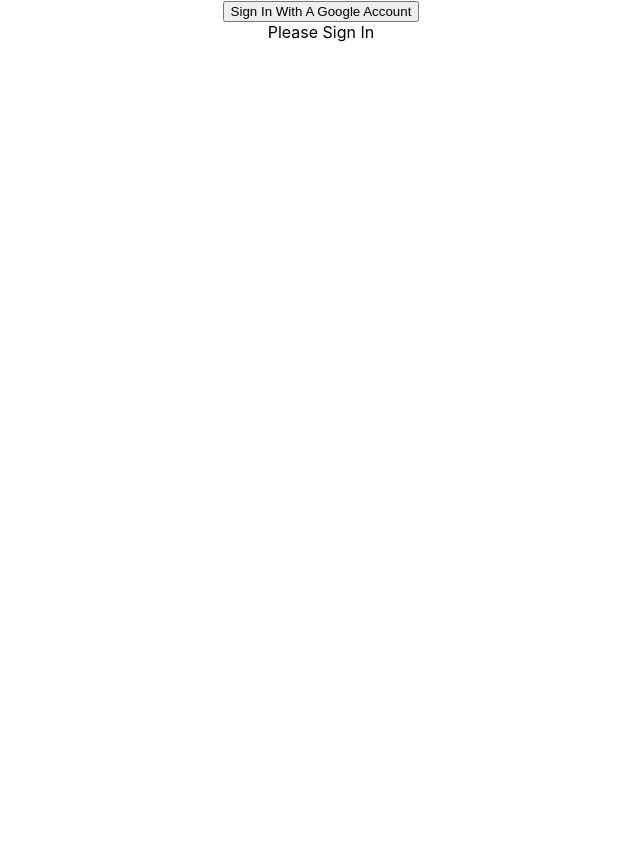
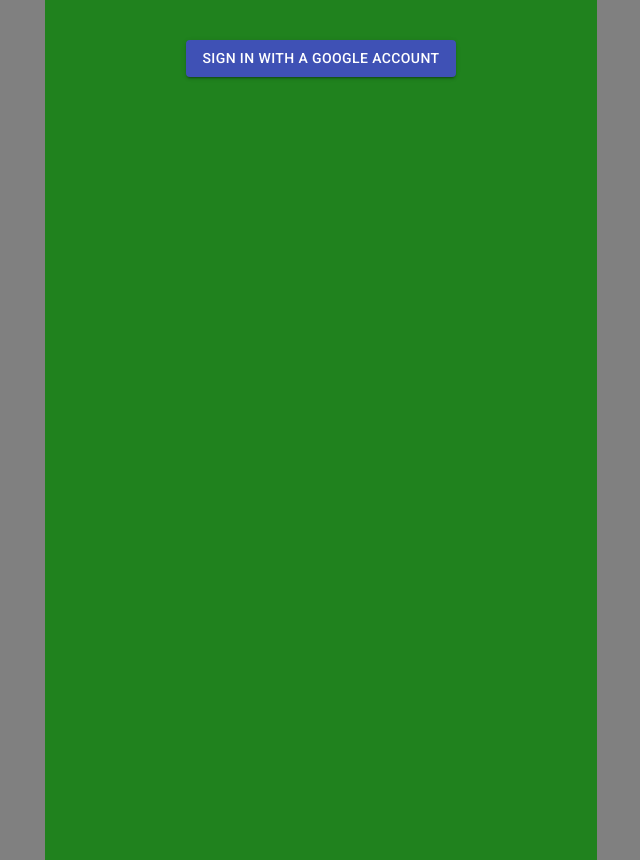
Before and after one commit to SagittariuX/quizapp, a React (Create React App) app: page / in a window 1280 px wide. Shown: the whole page, without its empty margins (319-959 px from the left). Before the commit the page ends 800 px from the top, so only its background shows below. Built offline with nearby package versions, Linux system fonts and the light colour scheme; no server answers.

Commit message:
added more pages

```diff
--- a/package.json
+++ b/package.json
@@ -3,6 +3,7 @@
   "version": "0.1.0",
   "private": true,
   "dependencies": {
+    "@material-ui/core": "^4.11.3",
     "@react-firebase/database": "^0.3.11",
     "@testing-library/jest-dom": "^5.11.4",
     "@testing-library/react": "^11.1.0",
--- a/public/index.html
+++ b/public/index.html
@@ -3,6 +3,8 @@
   <head>
     <meta charset="utf-8" />
     <link rel="icon" href="%PUBLIC_URL%/favicon.ico" />
+    <link rel="stylesheet" href="https://fonts.googleapis.com/css?family=Roboto:300,400,500,700&display=swap" />
+    <link rel="stylesheet" href="https://fonts.googleapis.com/icon?family=Material+Icons" />
     <meta name="viewport" content="width=device-width, initial-scale=1" />
     <meta name="theme-color" content="#000000" />
     <meta
--- a/src/App.js
+++ b/src/App.js
@@ -1,6 +1,13 @@
 import React from "react";
 import "./App.css";
-// import { BrowserRouter as Router, Switch, Route, Link } from "react-router-dom";
+import { Box, Button, Container } from "@material-ui/core";
+import {
+  BrowserRouter as Router,
+  Switch,
+  Route,
+  Link,
+  Redirect,
+} from "react-router-dom";
 
 //My components
 import QuizPage from "./components/QuizPage.jsx";
@@ -30,14 +37,35 @@
   const [user] = useAuthState(auth);
 
   return (
-    <div className="App">
+    <Container className="App" maxWidth="sm">
+      <Router>
+        <Box bgcolor="#20821e" py="30px" style={{ minHeight: "100vh" }}>
+          <Switch>
+            <Route exact path="/">
               {!user && <SignIn />}
+              {user && <OptionsMenu user={user} />}
+            </Route>
+            {/* Protected Routes */}
+            {user ? (
+              <>
+                <Route path="/quiz">
                   {!user ? (
                     <div>Please Sign In</div>
                   ) : (
                     <QuizPage user={user} auth={auth} firestore={firestore} />
                   )}
-    </div>
+                </Route>
+                <Route path="/create">
+                  <div>create</div>
+                </Route>{" "}
+              </>
+            ) : (
+              <Redirect to="/" />
+            )}
+          </Switch>
+        </Box>
+      </Router>
+    </Container>
   );
 }
 
@@ -48,7 +76,22 @@
   };
 
   return (
-    <button onClick={signInWithGoogle}>Sign In With A Google Account</button>
+    <Button variant="contained" color="primary" onClick={signInWithGoogle}>
+      Sign In With A Google Account
+    </Button>
+  );
+}
+
+function OptionsMenu({ user: { displayName } }) {
+  return (
+    <>
+      <div>{displayName}</div>
+      <Link to="/quiz">
+        <Button variant="contained" color="primary">
+          Quiz Me
+        </Button>
+      </Link>
+    </>
   );
 }
 
--- a/src/components/QuizPage.jsx
+++ b/src/components/QuizPage.jsx
@@ -1,22 +1,47 @@
-import React from "react";
-import {useCollectionData} from 'react-firebase-hooks/firestore'
+import React, { useEffect, useRef, useState } from "react";
+import { useCollectionDataOnce } from "react-firebase-hooks/firestore";
 
+//Visuals
+import "./css/QuizPage.css";
+import { Box, Button, ButtonGroup } from "@material-ui/core";
 
 const QuizPage = ({ user, auth, firestore }) => {
-
-  const questionRef = firestore.collection('Questions');
+  const questionRef = firestore.collection("Questions");
   const query = questionRef.limit(10);
 
-  const [questions, loading, error] = useCollectionData(query);
+  const [questions] = useCollectionDataOnce(query);
+  const [count, setCount] = useState(0);
+  const [score, setScore] = useState(0);
 
+  const handleSelection = (e) => {
+    setCount(count + 1);
+    setScore(
+      e.target.innerText === questions[count].answer ? score + 1 : score
+    );
+  };
 
   return (
     <div>
       <SignOut auth={auth} />
-      <div>Quiz Page</div>
-      {error && console.log(error)}
-      {loading && console.log(loading)}
-      {questions && console.log(questions)}
+      {questions && (
+        <Box mt="20px">
+          <div>It's Quiz Time</div>
+          <div>Question #{count + 1}</div>
+          <div>{questions[count].question}</div>
+          {questions[count].choices.map((c, i) => (
+            <Box key={i}>
+              <Button
+                style={{ textTransform: "none" }}
+                variant="contained"
+                color="primary"
+                onClick={handleSelection}
+              >
+                {c}
+              </Button>
+            </Box>
+          ))}
+        </Box>
+      )}
     </div>
   );
 };
@@ -24,7 +49,14 @@
 const SignOut = ({ auth }) => {
   return (
     auth.currentUser && (
-      <button onClick={() => auth.signOut()}>Sign Out/Switch Account</button>
+      <Button
+        className="sign-out-btn"
+        variant="contained"
+        color="secondary"
+        onClick={() => auth.signOut()}
+      >
+        Sign Out/Switch Account
+      </Button>
     )
   );
 };
--- /dev/null
+++ b/src/components/css/QuizPage.css
@@ -0,0 +1,4 @@
+button{
+    margin: 10px 0 !important;
+    min-width: 200px !important;
+}
--- a/src/index.css
+++ b/src/index.css
@@ -1,3 +1,9 @@
+
+html{
+  background: gray;
+}
+
+
 body {
   margin: 0;
   font-family: -apple-system, BlinkMacSystemFont, 'Segoe UI', 'Roboto', 'Oxygen',
```
Also changed, not shown: src/components/QuizMaker.jsx (added, +7 -0 lines), 2 other files (tests, documents, lock files or other folders). Lines whose indentation alone changed are shown as unchanged.
